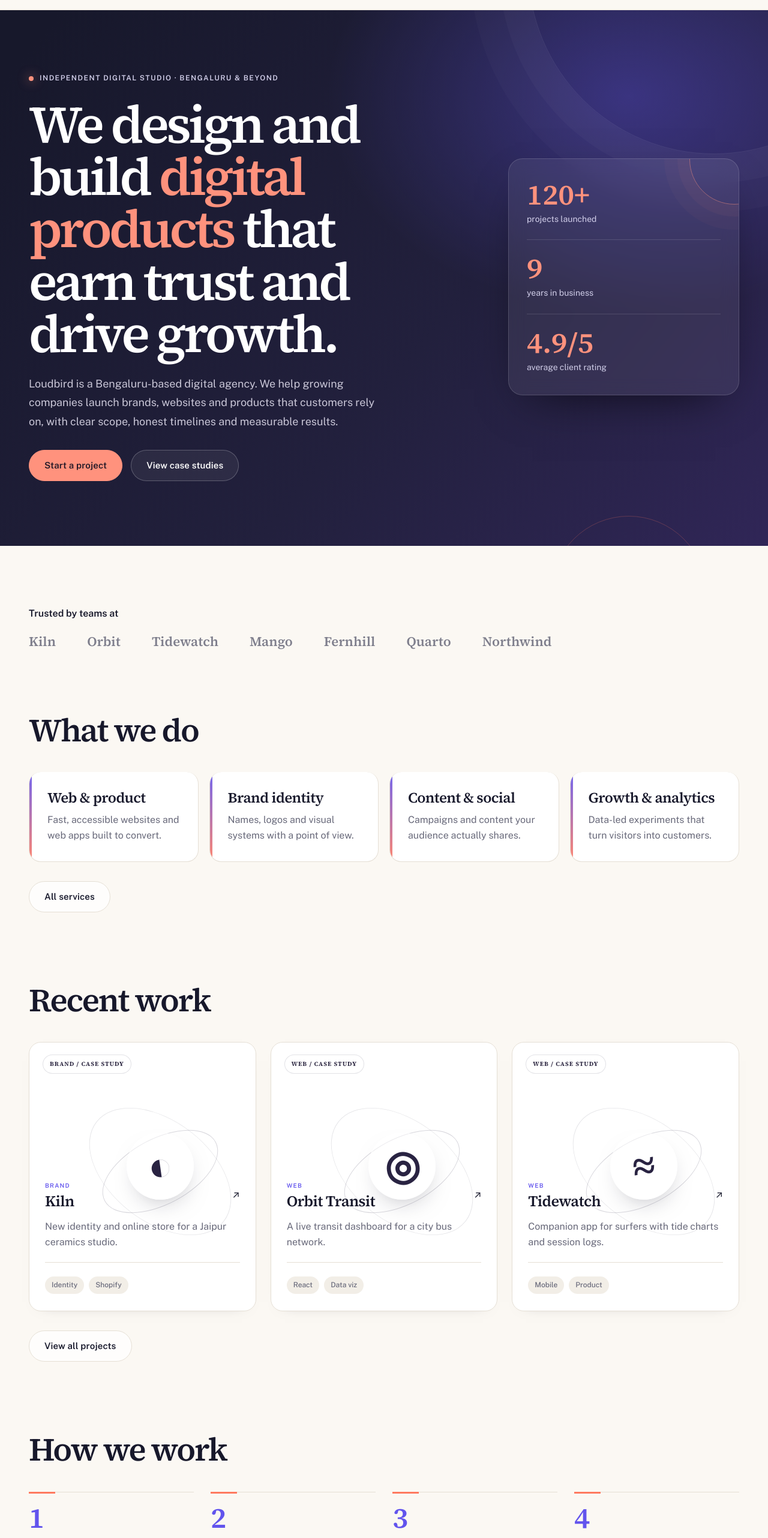
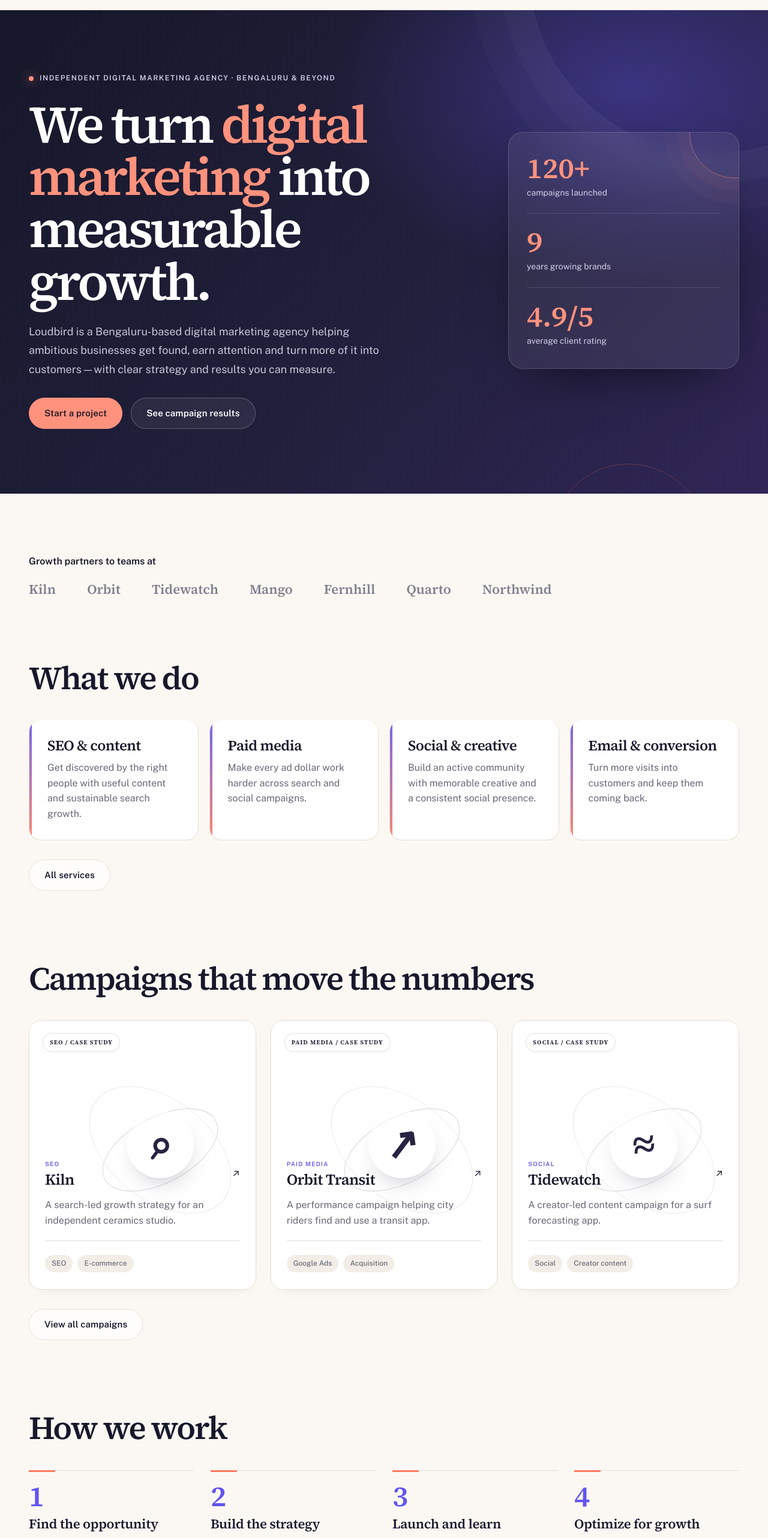
Before and after one commit to princeroygyansys/poc, a React (Vite) app: page / in a window 1280 px wide. Shown: the part 62-2626 px from the top of the page at 60% size. Built offline with nearby package versions, Linux system fonts and the light colour scheme.

Commit message:
change content

```diff
--- a/index.html
+++ b/index.html
@@ -3,7 +3,7 @@
   <head>
     <meta charset="UTF-8" />
     <meta name="viewport" content="width=device-width, initial-scale=1, viewport-fit=cover" />
-    <title>Loudbird – Digital Agency</title>
+    <title>Loudbird – Digital Marketing Agency</title>
     <link rel="preconnect" href="https://fonts.googleapis.com" />
     <link href="https://fonts.googleapis.com/css2?family=Public+Sans:wght@400;500;600&family=Source+Serif+4:opsz,wght@8..60,500;8..60,600;8..60,700&display=swap" rel="stylesheet" />
   </head>
--- a/src/components/CtaBand.jsx
+++ b/src/components/CtaBand.jsx
@@ -4,9 +4,9 @@ export default function CtaBand() {
   return (
     <section className="band cta-band">
       <div className="wrap">
-        <h2>Got a project in mind?</h2>
-        <p style={{ fontSize: 22, margin: '0 0 28px' }}>Tell us about it. We reply within one working day.</p>
-        <Link className="btn" to="/contact">Start a project</Link>
+        <h2>Ready to grow your audience?</h2>
+        <p style={{ fontSize: 22, margin: '0 0 28px' }}>Let’s find the right digital marketing strategy for your next stage.</p>
+        <Link className="btn" to="/contact">Talk to our team</Link>
       </div>
     </section>
   )
--- a/src/components/Footer.jsx
+++ b/src/components/Footer.jsx
@@ -5,7 +5,7 @@ export default function Footer() {
   return (
     <footer className="foot">
       <div className="wrap" style={{ display: 'block' }}>
-        <p className="big">Let’s build something<br />that lasts.</p>
+        <p className="big">Let’s make your next<br />growth move count.</p>
         <div style={{ display: 'flex', justifyContent: 'space-between', flexWrap: 'wrap', gap: 16 }}>
           <span>© 2026 Loudbird Studio · hello@loudbird.dev</span>
           <span style={{ display: 'flex', gap: 18, flexWrap: 'wrap' }}>
--- a/src/components/Nav.jsx
+++ b/src/components/Nav.jsx
@@ -17,7 +17,7 @@ export default function Nav() {
         </nav>
         <div className="right">
           <button className="icon" onClick={toggle} aria-label="Toggle light and dark theme">◐</button>
-          <Link className="btn pink" to="/contact" style={{ padding: '8px 18px' }}>Start a project</Link>
+          <Link className="btn pink" to="/contact" style={{ padding: '8px 18px' }}>Let’s talk growth</Link>
           <button className="icon burger" onClick={() => setOpen(!open)} aria-expanded={open} aria-label="Menu">{open ? '✕' : '☰'}</button>
         </div>
       </div>
--- a/src/data.js
+++ b/src/data.js
@@ -4,75 +4,75 @@ export const NAV = [
 
 export const CLIENTS = ['Kiln', 'Orbit', 'Tidewatch', 'Mango', 'Fernhill', 'Quarto', 'Northwind']
 
-export const STATS = [['120+', 'projects launched'], ['9', 'years in business'], ['4.9/5', 'average client rating']]
+export const STATS = [['120+', 'campaigns launched'], ['9', 'years growing brands'], ['4.9/5', 'average client rating']]
 
 export const SERVICES = [
-  { slug: 'web', icon: '▣', title: 'Web & product', color: '#DCE6F5', desc: 'Fast, accessible websites and web apps built to convert.', items: ['Marketing sites', 'Web apps & dashboards', 'E-commerce', 'Performance & SEO'] },
-  { slug: 'brand', icon: '✺', title: 'Brand identity', color: '#E8E3F3', desc: 'Names, logos and visual systems with a point of view.', items: ['Brand strategy', 'Logo & identity', 'Type & colour systems', 'Brand guidelines'] },
-  { slug: 'content', icon: '◐', title: 'Content & social', color: '#DDEBE3', desc: 'Campaigns and content your audience actually shares.', items: ['Social campaigns', 'Video & motion', 'Copywriting', 'Email marketing'] },
-  { slug: 'growth', icon: '↗', title: 'Growth & analytics', color: '#F2E9DA', desc: 'Data-led experiments that turn visitors into customers.', items: ['Conversion audits', 'A/B testing', 'Analytics setup', 'Paid media'] },
+  { slug: 'seo', icon: '⌕', title: 'SEO & content', color: '#DCE6F5', desc: 'Get discovered by the right people with useful content and sustainable search growth.', items: ['Technical SEO', 'Keyword & audience research', 'Content strategy', 'Local search'] },
+  { slug: 'paid-media', icon: '↗', title: 'Paid media', color: '#E8E3F3', desc: 'Make every ad dollar work harder across search and social campaigns.', items: ['Google Ads', 'Meta & social ads', 'Campaign strategy', 'Creative testing'] },
+  { slug: 'social', icon: '◉', title: 'Social & creative', color: '#DDEBE3', desc: 'Build an active community with memorable creative and a consistent social presence.', items: ['Social media management', 'Campaign creative', 'Creator partnerships', 'Short-form video'] },
+  { slug: 'email', icon: '✉', title: 'Email & conversion', color: '#F2E9DA', desc: 'Turn more visits into customers and keep them coming back.', items: ['Email automation', 'Landing page optimization', 'Conversion rate testing', 'Analytics & reporting'] },
 ]
 
 export const PROJECTS = [
-  { slug: 'kiln', client: 'Kiln', title: 'A ceramics studio finds its glaze', category: 'Brand', color: '#E8E3F3', icon: '◐', tags: ['Identity', 'Shopify'],
-    summary: 'New identity and online store for a Jaipur ceramics studio.',
-    challenge: 'Kiln made beautiful pottery but sold it through a dated site and inconsistent branding. Online orders were a trickle.',
-    solution: 'We built a warm, tactile identity from the studio’s own glaze colours, then a fast Shopify store with story-led product pages.',
-    results: [['+212%', 'online sales in 6 months'], ['2.4s', 'faster page load'], ['38%', 'repeat customers']] },
-  { slug: 'pulse', client: 'Orbit Transit', title: 'Making the bus map readable', category: 'Web', color: '#DCE6F5', icon: '◎', tags: ['React', 'Data viz'],
-    summary: 'A live transit dashboard for a city bus network.',
-    challenge: 'Riders couldn’t tell when the next bus would arrive. Support calls were piling up.',
-    solution: 'A calm real-time map with arrival predictions, saved stops and clear delay alerts, built as a fast progressive web app.',
-    results: [['-45%', 'support calls'], ['180k', 'monthly riders'], ['4.8★', 'app store rating']] },
-  { slug: 'tidewatch', client: 'Tidewatch', title: 'Surf forecasts without the noise', category: 'Web', color: '#F2E9DA', icon: '≈', tags: ['Mobile', 'Product'],
-    summary: 'Companion app for surfers with tide charts and session logs.',
-    challenge: 'Existing forecast apps overloaded surfers with data they never used.',
-    solution: 'We distilled the forecast into one clear “go or no-go” score and designed a fast logging flow for use on the beach.',
-    results: [['60k', 'downloads in 90 days'], ['71%', '30-day retention'], ['Top 10', 'sports category']] },
-  { slug: 'mango', client: 'Mango Mail', title: 'Email that small shops can build', category: 'Product', color: '#F0E3E3', icon: '✉', tags: ['SaaS', 'UX'],
-    summary: 'A drag-and-drop newsletter builder for small businesses.',
-    challenge: 'Small shops found email tools too complex and too expensive.',
-    solution: 'We cut the product down to the 12 blocks owners actually use and designed onboarding that gets a first email out in 10 minutes.',
-    results: [['10 min', 'to first send'], ['+90%', 'trial conversions'], ['3.1x', 'revenue growth']] },
-  { slug: 'fernhill', client: 'Fernhill Foods', title: 'A snack brand with a loud voice', category: 'Brand', color: '#DDEBE3', icon: '✦', tags: ['Packaging', 'Social'],
-    summary: 'Packaging, social and launch campaign for a snack startup.',
-    challenge: 'A crowded shelf and zero brand awareness for a new product line.',
-    solution: 'Bold packaging, a playful tone of voice and a creator-led social launch that made the brand unmissable.',
-    results: [['2.1M', 'launch-week reach'], ['400', 'stores in 3 months'], ['+65%', 'brand recall']] },
-  { slug: 'quarto', client: 'Quarto Bank', title: 'Banking that doesn’t feel like banking', category: 'Product', color: '#E3EBF0', icon: '▦', tags: ['Fintech', 'Design system'],
-    summary: 'Design system and onboarding for a challenger bank.',
-    challenge: 'Sign-up took 14 steps and most people gave up halfway.',
-    solution: 'A shared design system and a 4-step onboarding flow tested with real customers every week.',
-    results: [['4 steps', 'down from 14'], ['+58%', 'completed sign-ups'], ['-30%', 'dev time per feature']] },
+  { slug: 'kiln', client: 'Kiln', title: 'Turning local searches into lasting sales', category: 'SEO', color: '#E8E3F3', icon: '⌕', tags: ['SEO', 'E-commerce'],
+    summary: 'A search-led growth strategy for an independent ceramics studio.',
+    challenge: 'Kiln made beautiful pottery, but potential customers struggled to find the studio online and product pages attracted little organic traffic.',
+    solution: 'We mapped high-intent searches, improved product and category pages, and created useful studio-led content to grow qualified organic visits.',
+    results: [['+212%', 'organic revenue in 6 months'], ['2.4×', 'more search visits'], ['38%', 'more returning customers']] },
+  { slug: 'pulse', client: 'Orbit Transit', title: 'Making every campaign click count', category: 'Paid media', color: '#DCE6F5', icon: '↗', tags: ['Google Ads', 'Acquisition'],
+    summary: 'A performance campaign helping city riders find and use a transit app.',
+    challenge: 'Riders were missing useful transit updates, while broad ad targeting drove low-quality app visits.',
+    solution: 'We rebuilt the search campaign around commuter intent, tailored creative to local routes, and optimized toward meaningful app actions.',
+    results: [['-45%', 'cost per acquisition'], ['180k', 'monthly riders reached'], ['+32%', 'more app actions']] },
+  { slug: 'tidewatch', client: 'Tidewatch', title: 'A social current surfers want to follow', category: 'Social', color: '#F2E9DA', icon: '≈', tags: ['Social', 'Creator content'],
+    summary: 'A creator-led content campaign for a surf forecasting app.',
+    challenge: 'Surfers had plenty of forecast options, and Tidewatch needed to stand out with a useful, distinctive voice.',
+    solution: 'We built a short-form content series with local surf creators, pairing real session stories with timely forecast tips.',
+    results: [['60k', 'new social followers'], ['71%', 'more content saves'], ['3.4×', 'higher engagement']] },
+  { slug: 'mango', client: 'Mango Mail', title: 'Email journeys that bring customers back', category: 'Email', color: '#F0E3E3', icon: '✉', tags: ['Email', 'Automation'],
+    summary: 'Lifecycle email campaigns that help small shops turn first orders into repeat business.',
+    challenge: 'Small shops sent occasional newsletters but missed the moments when helpful follow-up could earn another sale.',
+    solution: 'We created clear welcome, browse and post-purchase email journeys, then tested timing and messaging against revenue.',
+    results: [['10 min', 'to first campaign'], ['+90%', 'email conversions'], ['3.1×', 'email-attributed revenue']] },
+  { slug: 'fernhill', client: 'Fernhill Foods', title: 'A snack launch that got people talking', category: 'Social', color: '#DDEBE3', icon: '✦', tags: ['Social', 'Creators'],
+    summary: 'An integrated creator and social campaign for a new snack brand.',
+    challenge: 'A crowded category and an unknown product made it hard to earn attention at launch.',
+    solution: 'We paired a playful campaign idea with creator seeding, short-form video and paid social amplification.',
+    results: [['2.1M', 'launch-week reach'], ['400', 'retail enquiries'], ['+65%', 'brand search interest']] },
+  { slug: 'quarto', client: 'Quarto Bank', title: 'More qualified sign-ups, less wasted spend', category: 'Paid media', color: '#E3EBF0', icon: '▦', tags: ['Paid search', 'CRO'],
+    summary: 'A paid search and landing-page program for a challenger bank.',
+    challenge: 'Rising acquisition costs and a confusing sign-up journey meant too many prospective customers dropped out.',
+    solution: 'We tightened audience targeting, built intent-matched landing pages and used conversion testing to remove friction.',
+    results: [['4 steps', 'to complete sign-up'], ['+58%', 'more completed sign-ups'], ['-30%', 'cost per lead']] },
 ]
-export const CATEGORIES = ['All', 'Brand', 'Web', 'Product']
+export const CATEGORIES = ['All', 'SEO', 'Paid media', 'Social', 'Email']
 
 export const PROCESS = [
-  ['Discover', 'We learn your business, audience and goals through workshops and research.'],
-  ['Define', 'We agree on strategy, scope and success metrics before anything is designed.'],
-  ['Design & build', 'Weekly demos keep you close while we design, build and test.'],
-  ['Launch & grow', 'We ship, measure and keep improving based on real data.'],
+  ['Find the opportunity', 'We learn your business, customers and current marketing performance.'],
+  ['Build the strategy', 'We agree on the right channels, creative, budget and measurable goals.'],
+  ['Launch and learn', 'We run focused campaigns, track results and test what resonates.'],
+  ['Optimize for growth', 'We put the data to work, improve performance and scale what works.'],
 ]
 
 export const TEAM = [
-  { name: 'Manish Varma', role: 'Founder & Creative Director', color: '#DCE6F5' },
-  { name: 'Sofia Alvarez', role: 'Head of Strategy', color: '#E8E3F3' },
-  { name: 'Daniel Okafor', role: 'Lead Engineer', color: '#DDEBE3' },
-  { name: 'Priya Nair', role: 'Senior Designer', color: '#F2E9DA' },
-  { name: 'Leo Tanaka', role: 'Motion Designer', color: '#E3EBF0' },
-  { name: 'Aisha Khan', role: 'Account Manager', color: '#F0E3E3' },
+  { name: 'Manish Varma', role: 'Founder & Marketing Director', color: '#DCE6F5' },
+  { name: 'Sofia Alvarez', role: 'Head of Growth Strategy', color: '#E8E3F3' },
+  { name: 'Daniel Okafor', role: 'Performance Marketing Lead', color: '#DDEBE3' },
+  { name: 'Priya Nair', role: 'SEO & Content Strategist', color: '#F2E9DA' },
+  { name: 'Leo Tanaka', role: 'Creative & Social Lead', color: '#E3EBF0' },
+  { name: 'Aisha Khan', role: 'Client Partner', color: '#F0E3E3' },
 ]
 
 export const VALUES = [
-  ['Be bold', 'Safe work is forgettable. We push every project one step further than expected.'],
-  ['Be clear', 'Plain talk, honest timelines and no jargon, from the first call to launch.'],
-  ['Be useful', 'Pretty isn’t enough. Everything we make has to move a number that matters.'],
+  ['Be curious', 'We keep learning about your customers, your market and what is changing.'],
+  ['Be transparent', 'Clear plans, honest reporting and no hiding behind confusing metrics.'],
+  ['Make it matter', 'We focus on marketing that creates meaningful, measurable business growth.'],
 ]
 
 export const QUOTES = [
-  { text: 'They took a vague idea and handed back a product our customers actually fell for.', name: 'Arjun Mehta', role: 'Founder, Kiln' },
-  { text: 'The most thoughtful team we’ve worked with. Zero hand-holding needed.', name: 'Rhea Kapoor', role: 'Product Lead, Orbit' },
-  { text: 'They make hard problems look easy, and the results speak for themselves.', name: 'Tom Becker', role: 'CTO, Quarto' },
+  { text: 'They helped us understand where our customers were searching and turned that insight into steady, measurable sales.', name: 'Arjun Mehta', role: 'Founder, Kiln' },
+  { text: 'The team made our campaigns clearer, more focused and much easier to measure. We finally know what is working.', name: 'Rhea Kapoor', role: 'Marketing Lead, Orbit' },
+  { text: 'Thoughtful strategy, creative that feels like us, and reporting tied to real business results.', name: 'Tom Becker', role: 'Growth Lead, Quarto' },
 ]
 
 export const BUDGETS = ['Under $5k', '$5k – $15k', '$15k – $50k', '$50k+', 'Not sure yet']
--- a/src/hooks/usePageTitle.js
+++ b/src/hooks/usePageTitle.js
@@ -2,6 +2,6 @@ import { useEffect } from 'react'
 
 export default function usePageTitle(title) {
   useEffect(() => {
-    document.title = title ? `${title} – Loudbird` : 'Loudbird – Digital Agency'
+    document.title = title ? `${title} – Loudbird` : 'Loudbird – Digital Marketing Agency'
   }, [title])
 }
--- a/src/pages/About.jsx
+++ b/src/pages/About.jsx
@@ -8,7 +8,7 @@ export default function About() {
     <>
       <div className="ph wrap">
         <h1>About us.</h1>
-        <p>Loudbird started in 2017 with two designers, one developer and a shared belief that good work should be impossible to ignore. Today we’re a team of twelve based in Bengaluru, working with clients worldwide.</p>
+        <p>Loudbird is an independent digital marketing agency based in Bengaluru. Since 2017, we’ve helped businesses build visibility, connect with customers and grow through thoughtful strategy and measurable campaigns.</p>
       </div>
       <section style={{ paddingTop: 40 }}>
         <div className="wrap">
@@ -22,7 +22,7 @@ export default function About() {
       </section>
       <section style={{ paddingTop: 0 }}>
         <div className="wrap">
-          <h2>The team</h2>
+          <h2>Your growth team</h2>
           <div className="team">
             {TEAM.map((m) => (
               <div className="person" key={m.name}>
--- a/src/pages/CaseStudy.jsx
+++ b/src/pages/CaseStudy.jsx
@@ -14,7 +14,7 @@ export default function CaseStudy() {
   return (
     <>
       <div className="ph wrap">
-        <p style={{ marginBottom: 12 }}><Link to="/work">← All work</Link></p>
+        <p style={{ marginBottom: 12 }}><Link to="/work">← All campaigns</Link></p>
         <h1 style={{ fontSize: 'clamp(32px,5vw,56px)' }}>{p.title}</h1>
         <p>{p.client} · {p.category}</p>
       </div>
--- a/src/pages/Contact.jsx
+++ b/src/pages/Contact.jsx
@@ -5,7 +5,7 @@ import { BUDGETS, SERVICES, TIMELINES } from '../data'
 const EMPTY = { name: '', email: '', company: '', service: SERVICES[0].title, budget: BUDGETS[1], timeline: TIMELINES[1], message: '' }
 
 export default function Contact() {
-  usePageTitle('Start a project')
+  usePageTitle('Talk digital marketing')
   const [v, setV] = useState(EMPTY)
   const [errors, setErrors] = useState({})
   const [status, setStatus] = useState('idle') // idle | sending | done | failed
@@ -55,21 +55,21 @@ export default function Contact() {
   return (
     <>
       <div className="ph wrap">
-        <h1>Start a project.</h1>
-        <p>Tell us what you’re planning. We’ll reply within one working day with next steps.</p>
+        <h1>Let’s grow your business.</h1>
+        <p>Tell us what you want to achieve with digital marketing. We’ll get back to you within one working day.</p>
       </div>
       <section style={{ paddingTop: 40 }}>
         <div className="wrap two" style={{ alignItems: 'start' }}>
           <div>
-            <h2 style={{ fontSize: 'clamp(32px,5vw,56px)' }}>Or just say hi.</h2>
+            <h2 style={{ fontSize: 'clamp(32px,5vw,56px)' }}>What would growth look like?</h2>
             <p><strong>hello@loudbird.dev</strong><br />+91 80 5550 0123</p>
             <p>Loudbird Studio<br />12 Church Street, Bengaluru 560001</p>
           </div>
           <div className="formbox">
             {status === 'done' ? (
               <div className="ok" role="status">
-                <h3>Your email is ready, {v.name.split(' ')[0]}.</h3>
-                <p>Your mail app should open with the brief addressed to princeku.ray143@gmail.com. Press Send in that app to deliver it. We’ll reply to {v.email} within one working day.</p>
+                <h3>Your message is ready, {v.name.split(' ')[0]}.</h3>
+                <p>Your mail app should open with your marketing brief addressed to princeku.ray143@gmail.com. Press Send in that app to deliver it. We’ll reply to {v.email} within one working day.</p>
                 <a className="btn ghost" href={emailLink}>Open email app</a>
                 <button className="btn ghost" onClick={() => { setV(EMPTY); setEmailLink(''); setStatus('idle') }}>Send another</button>
               </div>
@@ -80,7 +80,7 @@ export default function Contact() {
                 {select('s', 'What do you need?', 'service', SERVICES.map((s) => s.title))}
                 <div className="row2">{select('b', 'Budget', 'budget', BUDGETS)}{select('t', 'Timeline', 'timeline', TIMELINES)}</div>
                 <div className="f">
-                  <label htmlFor="m">Tell us about it</label>
+                  <label htmlFor="m">What are your marketing goals?</label>
                   <textarea id="m" rows="5" value={v.message} onChange={set('message')} aria-invalid={!!errors.message} />
                   {errors.message && <div className="err">{errors.message}</div>}
                 </div>
--- a/src/pages/Home.jsx
+++ b/src/pages/Home.jsx
@@ -13,12 +13,12 @@ export default function Home() {
       <section className="hero">
         <div className="wrap herogrid">
           <div>
-            <p className="eyebrow"><span /> Independent digital studio · Bengaluru & beyond</p>
-            <h1>We design and build <span>digital products</span> that earn trust and drive growth.</h1>
-            <p className="lead">Loudbird is a Bengaluru-based digital agency. We help growing companies launch brands, websites and products that customers rely on, with clear scope, honest timelines and measurable results.</p>
+            <p className="eyebrow"><span /> Independent digital marketing agency · Bengaluru & beyond</p>
+            <h1>We turn <span>digital marketing</span> into measurable growth.</h1>
+            <p className="lead">Loudbird is a Bengaluru-based digital marketing agency helping ambitious businesses get found, earn attention and turn more of it into customers—with clear strategy and results you can measure.</p>
             <div className="cta">
               <Link className="btn" to="/contact">Start a project</Link>
-              <Link className="btn ghost" to="/work">View case studies</Link>
+              <Link className="btn ghost" to="/work">See campaign results</Link>
             </div>
           </div>
           <aside className="proof" aria-label="Agency at a glance">
@@ -29,7 +29,7 @@ export default function Home() {
 
       <section>
         <div className="wrap">
-          <p style={{ fontWeight: 600, margin: '0 0 16px' }}>Trusted by teams at</p>
+          <p style={{ fontWeight: 600, margin: '0 0 16px' }}>Growth partners to teams at</p>
           <div className="clients">{CLIENTS.map((c) => <span key={c}>{c}</span>)}</div>
         </div>
       </section>
@@ -52,9 +52,9 @@ export default function Home() {
 
       <section style={{ paddingTop: 0 }}>
         <div className="wrap">
-          <h2>Recent work</h2>
+          <h2>Campaigns that move the numbers</h2>
           <div className="grid">{PROJECTS.slice(0, 3).map((p) => <ProjectCard key={p.slug} p={p} />)}</div>
-          <p style={{ marginTop: 32 }}><Link className="btn ghost" to="/work">View all projects</Link></p>
+          <p style={{ marginTop: 32 }}><Link className="btn ghost" to="/work">View all campaigns</Link></p>
         </div>
       </section>
 
--- a/src/pages/Services.jsx
+++ b/src/pages/Services.jsx
@@ -8,8 +8,8 @@ export default function Services() {
   return (
     <>
       <div className="ph wrap">
-        <h1>What we do.</h1>
-        <p>Four disciplines under one roof, so brand, product and growth all pull in the same direction.</p>
+        <h1>Marketing built for growth.</h1>
+        <p>Four connected digital marketing services that help you reach the right audience, earn their attention and grow revenue.</p>
       </div>
       <section style={{ paddingTop: 40 }}>
         <div className="wrap">
--- a/src/pages/Work.jsx
+++ b/src/pages/Work.jsx
@@ -11,15 +11,15 @@ export default function Work() {
   return (
     <>
       <div className="ph wrap">
-        <p className="eyebrow work-eyebrow"><span /> Selected projects · 2017—2026</p>
-        <h1>Our work.</h1>
-        <p>A few recent projects. Click any to read the full story.</p>
+        <p className="eyebrow work-eyebrow"><span /> Selected campaigns · 2017—2026</p>
+        <h1>Growth, in action.</h1>
+        <p>Real-world digital marketing campaigns across search, paid media, social and email.</p>
       </div>
       <section style={{ paddingTop: 40 }}>
         <div className="wrap">
-          <div className="filters" role="group" aria-label="Filter projects">
+          <div className="filters" role="group" aria-label="Filter campaigns">
             {CATEGORIES.map((c) => <button key={c} className="chip" aria-pressed={f === c} onClick={() => setF(c)}>{c}</button>)}
-            <span className="filter-count" aria-live="polite">{String(list.length).padStart(2, '0')} projects</span>
+            <span className="filter-count" aria-live="polite">{String(list.length).padStart(2, '0')} campaigns</span>
           </div>
           <div className="grid work-grid">{list.map((p, i) => <ProjectCard key={p.slug} p={p} featured index={i} />)}</div>
         </div>
```
Also changed, not shown: 1 other file (tests, documents, lock files or other folders).
